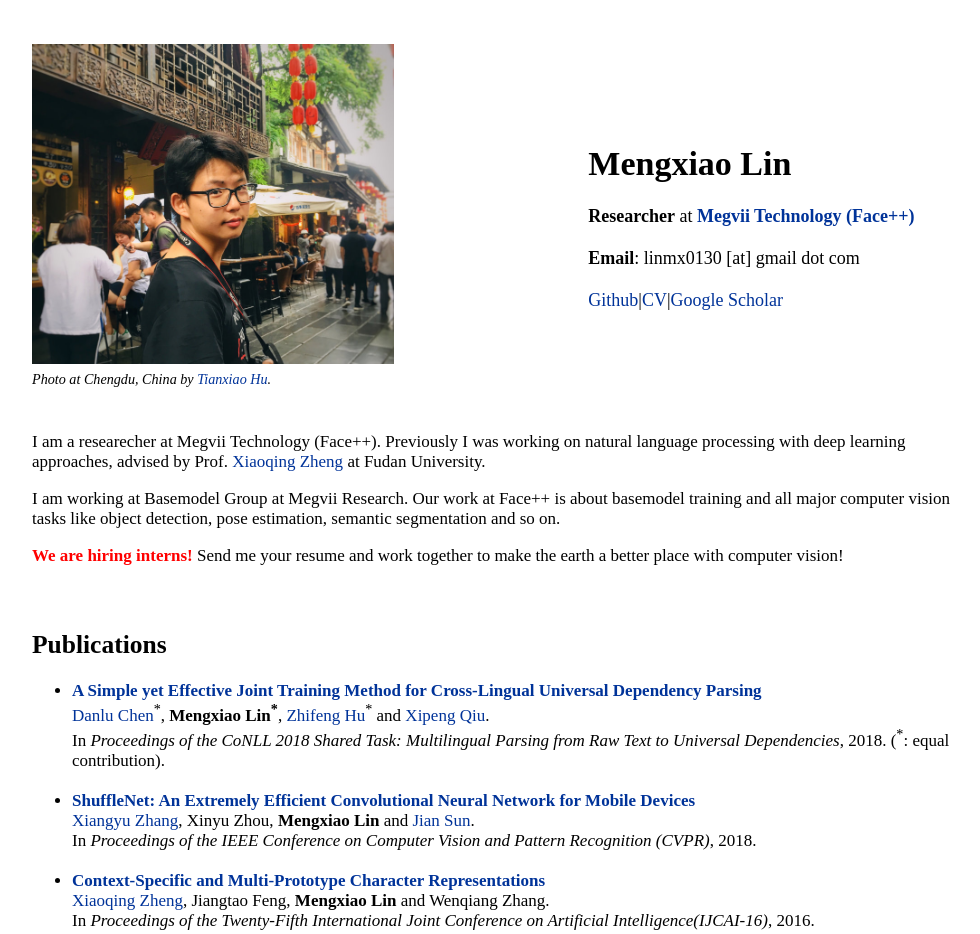
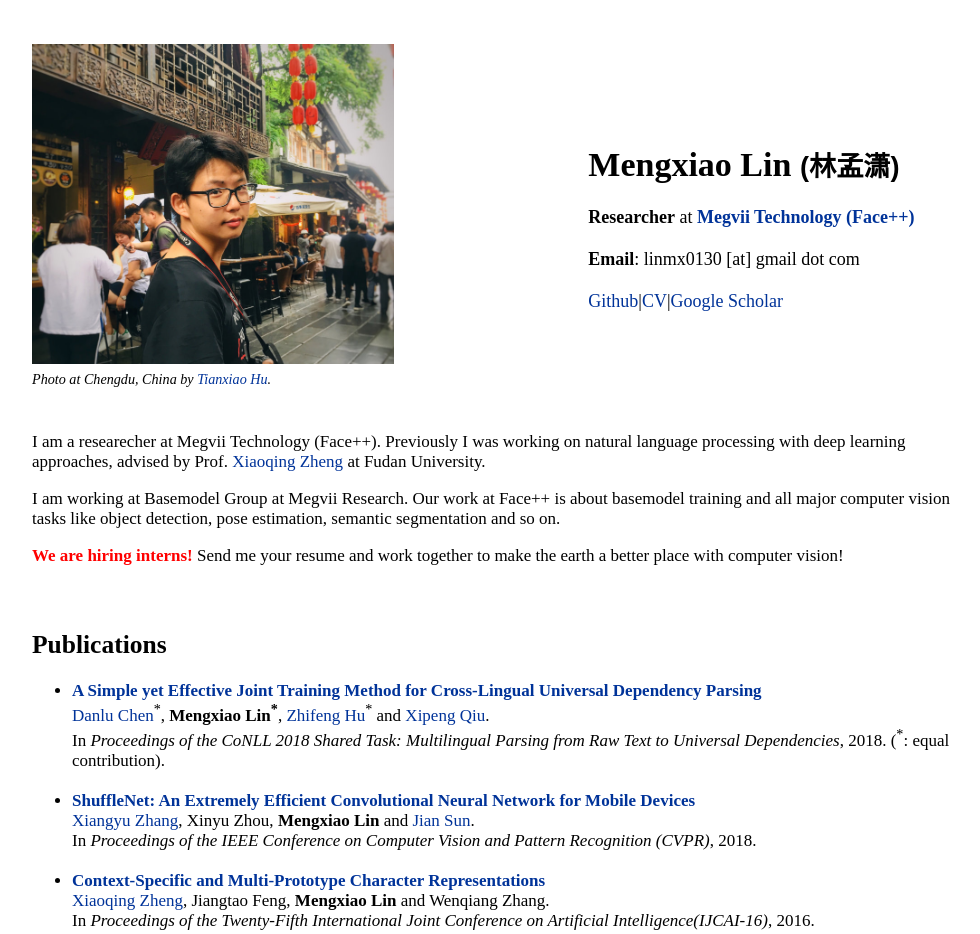
Before and after one commit to linmx0130/linmx0130.github.io, a plain HTML site: page index.html in a window 1280 px wide. Shown: the top 934 px of the page, without its empty margins (142-1122 px from the left). Drawn offline with Linux system fonts and the light colour scheme.

Commit message:
add Chinese name with noto sans font

```diff
--- a/index.html
+++ b/index.html
@@ -16,6 +16,7 @@
     width: 960px;
     margin: auto;
   }
+  @import url(//fonts.googleapis.com/earlyaccess/notosansscsliced.css); `
   </style>
 </head>
 
@@ -28,7 +29,7 @@
 </td>
 
 <td>
-<h1> Mengxiao Lin </h1>
+    <h1> Mengxiao Lin <span style="font-size: 0.8em; font-family: 'Noto Sans SC Sliced', sans-serif; "> (林孟潇)</span> </h1>
 <font size="+1"> <b>Researcher</b> at <b><a href="http://www.megvii.com/">Megvii Technology (Face++)</a></b> <br> <br>
 <b>Email</b>: linmx&#48;&#49;30 [at] gmail dot com<br>
 <br>
```
